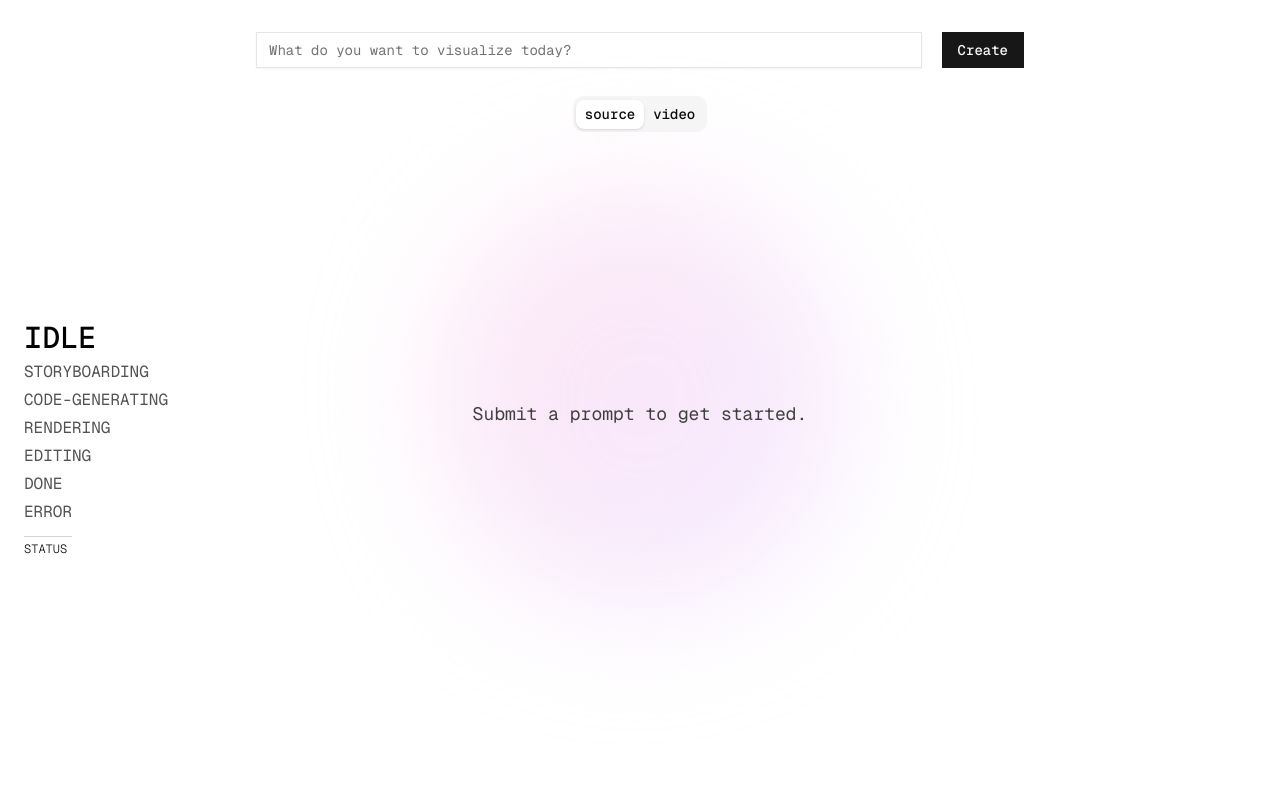
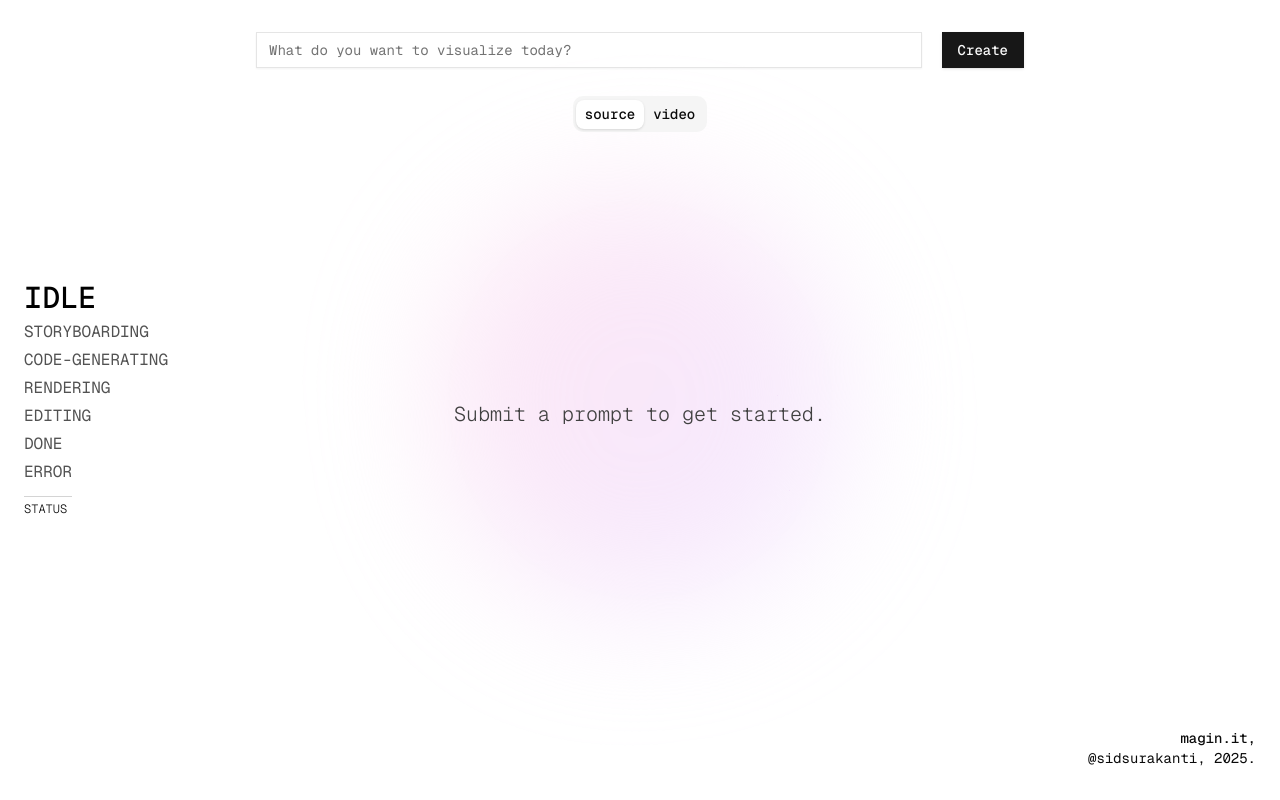
Before and after one commit to sidsurakanti/magin, a Next.js app in the folder frontend/: page / in a window 1280 px wide. Built offline with nearby package versions, Linux system fonts and the light colour scheme.

Commit message:
style: small ui updates

```diff
--- a/frontend/components/query-panel.tsx
+++ b/frontend/components/query-panel.tsx
@@ -38,6 +38,9 @@ export default function QueryPanel() {
   const handleEdit = async () => {
     setEditHistory((h) => [...h, editQuery]);
     setEditQuery("");
+
+    if (!jobId) return;
+
     const response = await fetch("http://localhost:8000/edit/", {
       headers: { "Content-Type": "application/json" },
       method: "POST",
@@ -50,7 +53,6 @@ export default function QueryPanel() {
 
   useEffect(() => {
     if (!jobId) return;
-
     const sse = new EventSource(`http://localhost:8000/events/${jobId}`);
 
     sse.onmessage = (e) => {
@@ -93,14 +95,17 @@ export default function QueryPanel() {
             }
           }}
         />
-        <Button className="rounded-none cursor-pointer" onClick={handleSubmit}>
+        <Button
+          className="rounded-none shadow-sm cursor-pointer"
+          onClick={handleSubmit}
+        >
           Create
         </Button>
       </div>
 
       {(status === "done" || status === "editing") && (
         <div className="text-sm absolute z-100 flex flex-col bottom-[35%] right-5 w-80 h-12">
-          <div className="flex flex-col justify-center items-end bg-gradient-to-br from-transparent via-white/40 to-white px-4 py-2 text-right">
+          <div className="flex flex-col justify-center items-end bg-gradient-to-br from-transparent via-white/50 to-white  px-4 py-2 text-right">
             <span className="font-light text-neutral-600 MB-1">EDITS</span>
             <ul className="list-none flex flex-col items-end">
               {editHistory.map((edit, idx) => (
--- a/frontend/components/source-panel.tsx
+++ b/frontend/components/source-panel.tsx
@@ -30,7 +30,7 @@ export function SourcePanel() {
   if (status === "idle") {
     return (
       <div className="h-full w-full flex items-center justify-center">
-        <p className="text-neutral-700 text-lg">
+        <p className="text-neutral-700 text-xl font-light">
           Submit a prompt to get started.
         </p>
         <div className="absolute -z-[1000] top-1/2 left-1/2 w-100 h-105 -translate-x-1/2 -translate-y-1/2 bg-gradient-to-br from-purple-200 to-pink-200 rounded-full blur-3xl opacity-50 animate-spin" />
--- a/frontend/components/status-list.tsx
+++ b/frontend/components/status-list.tsx
@@ -17,7 +17,7 @@ export default function StatusList() {
   const { status: activeStatus } = useAppStore<AppStore>(
     (state) => state as AppStore,
   );
-  // const activeStatus = "idle";
+  // const activeStatus = "code-generating";
 
   return (
     <div className="flex flex-col items-start space-y-1 ml-6">
--- a/frontend/components/studio.tsx
+++ b/frontend/components/studio.tsx
@@ -5,7 +5,7 @@ import StatusList from "@/components/status-list";
 export default function Studio() {
   return (
     <section className="font-mono flex flex-col w-full h-full">
-      <section className="absolute top-2/5 left-0">
+      <section className="absolute top-[35%] left-0">
         <StatusList />
       </section>
 
@@ -16,6 +16,20 @@ export default function Studio() {
       <section className="h-3/4 w-full mb-4">
         <OutputPanel />
       </section>
+
+      <footer className="w-full flex-1 flex flex-col justify-end items-end text-right py-6 px-6 text-sm mb-2">
+        <span className="font-medium">magin.it,</span>
+        <span>
+          <a
+            href="https://github.com/sidsurakanti"
+            target="_blank"
+            className="hover:underline underline-offset-8"
+          >
+            @sidsurakanti
+          </a>
+          , 2025.
+        </span>
+      </footer>
     </section>
   );
 }
--- a/frontend/components/video-panel.tsx
+++ b/frontend/components/video-panel.tsx
@@ -19,7 +19,7 @@ export function VideoPanel() {
           controls
           autoPlay
           loop
-          className="mt-2 aspect-video max-w-[1280px] w-fit rounded-none"
+          className="mt-2 aspect-video max-w-[1052px] w-fit rounded-none"
         />
       </TabsContent>
     </>
```
